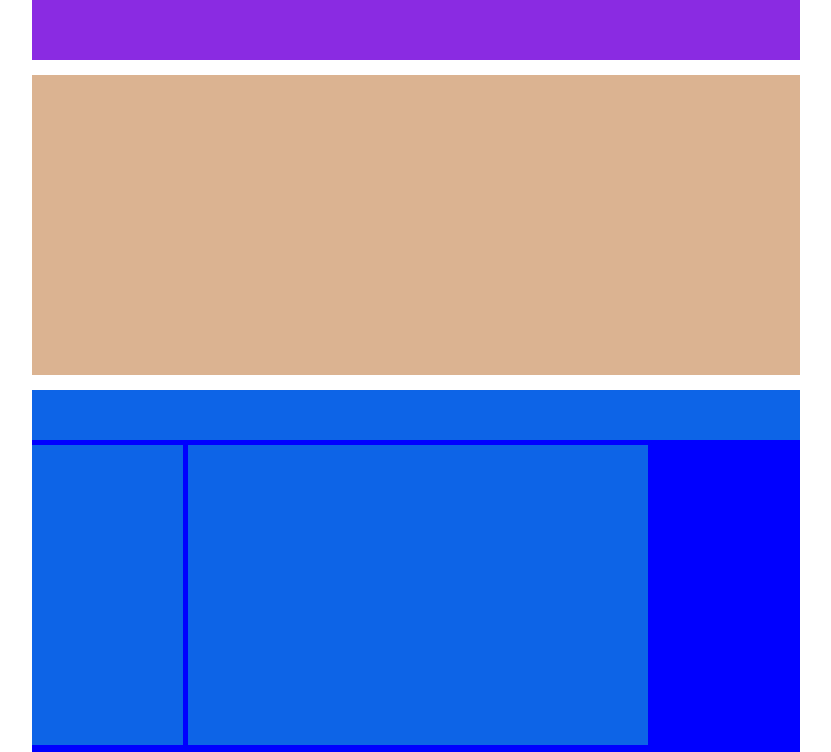
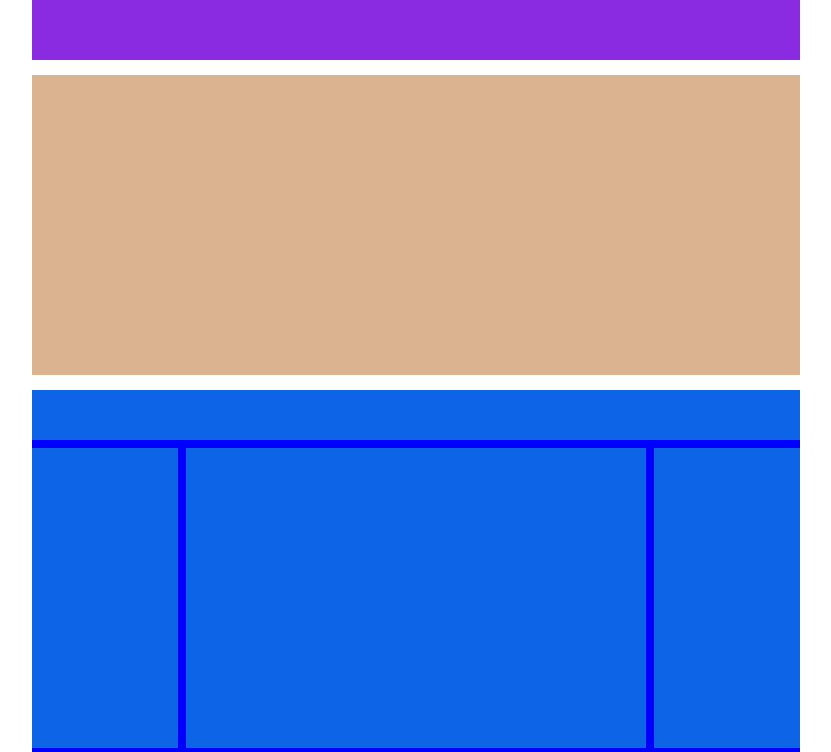
Before and after one commit to LucaSanjevic/htmlcss-struttura-wp, a plain HTML site: page index.html in a window 1280 px wide. Shown: the top 752 px of the page, without its empty margins (224-1055 px from the left). Drawn offline with Linux system fonts and the light colour scheme.

Commit message:
Modifica ai sottoriquadri e cambio nome delle classi

```diff
--- a/index.html
+++ b/index.html
@@ -9,28 +9,28 @@
 </head>
 <body>
     <header>
-    <div class="PrimoRiquadro"></div>
+    <div class="primo_riquadro"></div>
     </header>
     <section>
-        <div class="SecondoRiquadro"></div>
+        <div class="secondo_riquadro"></div>
     </section>
     <section>
-        <div class="TerzoRiquadro">
-            <div class="SottoRiquadro1">
+        <div class="terzo_riquadro">
+            <div class="sotto_riquadro1">
 
             </div>
-            <div class="SottoRiquadro2">
+            <div class="sotto_riquadro2">
 
             </div>
-            <div class="SottoRiquadro3">
+            <div class="sotto_riquadro3">
             </div>
-            <div class="SottoRiquadro4">
+            <div class="sotto_riquadro4">
                 </div>
-                <div class="Clear"></div>
+                <div class="clear"></div>
         </div>
     </section>
     <footer>
-        <div class="QuartoRiquadro">
+        <div class="quarto_riquadro">
             </div>
         </div>
     </footer>
--- a/style.css
+++ b/style.css
@@ -3,58 +3,63 @@
     padding: 0%;
     box-sizing: border-box;
 }
-.PrimoRiquadro {
+.primo_riquadro {
     height: 60px;
     background-color: blueviolet;
     width: 60%;
     margin: auto;
 }
-.SecondoRiquadro {
+.secondo_riquadro {
     height: 300px;
     background-color: rgb(219, 179, 145);
     width: 60%;
     margin: auto;
     margin-top: 15px;
 }
-.TerzoRiquadro {
+.terzo_riquadro {
     background-color: blue;
     width: 60%;
     margin: auto;
     margin-top: 15px;
 
 }
-.Clear{
+.clear{
     content: "";
     display: table;
     clear: both;
 }
-.SottoRiquadro1 {
+.sotto_riquadro1 {
     height: 50px;
     background-color: rgba(15, 115, 228, 0.87);
     width: 100%;
 }
-.SottoRiquadro2 {
+.sotto_riquadro2 {
     height: 300px;
     background-color: rgba(15, 115, 228, 0.87);
-    width: 19.6%;
+    width: 19%;
     float: left;
-    margin-top: 5px;
+    margin-top: 1%;
+    margin-bottom: 1%;
 }
-.SottoRiquadro3 {
+.sotto_riquadro3 {
     height: 300px;
     background-color: rgba(15, 115, 228, 0.87);
     width: 59.9%;
     float: left;
-    margin:5px;
+    margin-left: 1%;
+    margin-right: 1%;
+    margin-top: 1%;
+    margin-bottom: 1%;
 }
-.SottoRiquadro4 {
+.sotto_riquadro4 {
     height: 300px;
     background-color: rgba(15, 115, 228, 0.87);
-    width: 19.6%;
+    width: 19%;
     float: right;
-    margin-top: 5px;
+    margin-top: 1%;
+    margin-bottom: 1%;
 }
-.QuartoRiquadro {
+.quarto_riquadro {
     height: 40px;
     background-color: rgb(72, 13, 150);
     width: 60%;
```
